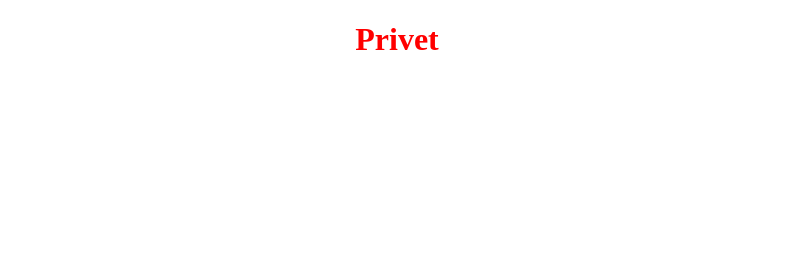
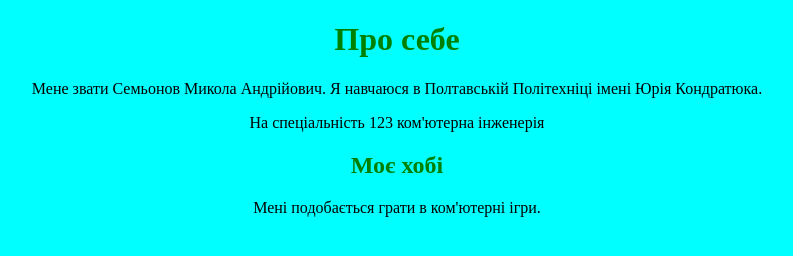
Before and after one commit to MukolaSemenovcemenow/124, a plain HTML site: page 124/index.html in a window 1280 px wide. Shown: the whole page, without its empty margins (243-1036 px from the left). Drawn offline with Linux system fonts and the light colour scheme.

Commit message:
1 . html

```diff
--- a/124/index.html
+++ b/124/index.html
@@ -2,9 +2,15 @@
 <html lang="en">
     <link rel="stylesheet" href="style.css" />
 <head>
-    <h1>Privet</h1>
+    <body>
+    <h1>Про себе</h1>
+  <p>  Мене звати Семьонов Микола Андрійович. Я навчаюся в Полтавській Політехніці імені Юрія Кондратюка. </p>
+   <p> На спеціальність 123 ком'ютерна інженерія</p>
+   <h2>Моє хобі</h2>
+   <p>Мені подобається грати в ком'ютерні ігри.</p>
+
 </head>
-<body>
+
 
 
 </body>
--- a/124/style.css
+++ b/124/style.css
@@ -1,4 +1,15 @@
 h1{
-    color:red;
+    color:green;
+    text-align: center;
+
+}
+h2{
+    color:green;
     text-align: center;
 }
+p{
+    text-align: center;
+}
+body{
+    background-color: aqua;
+}
```
